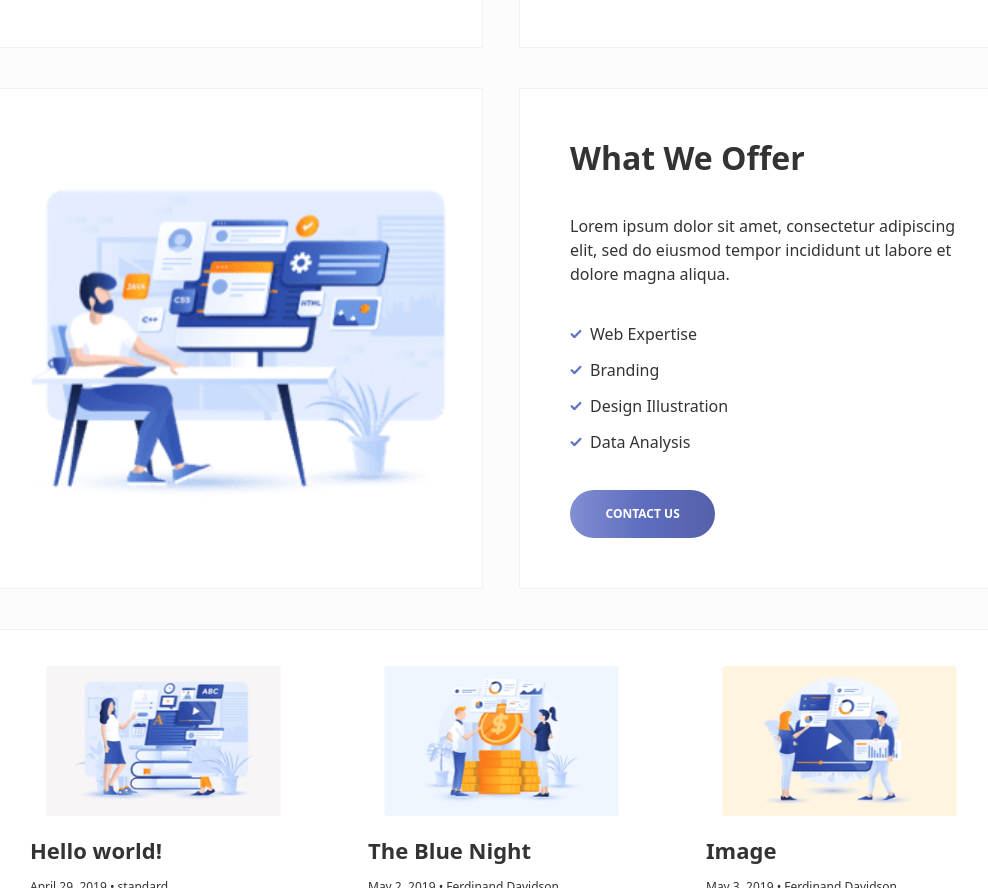
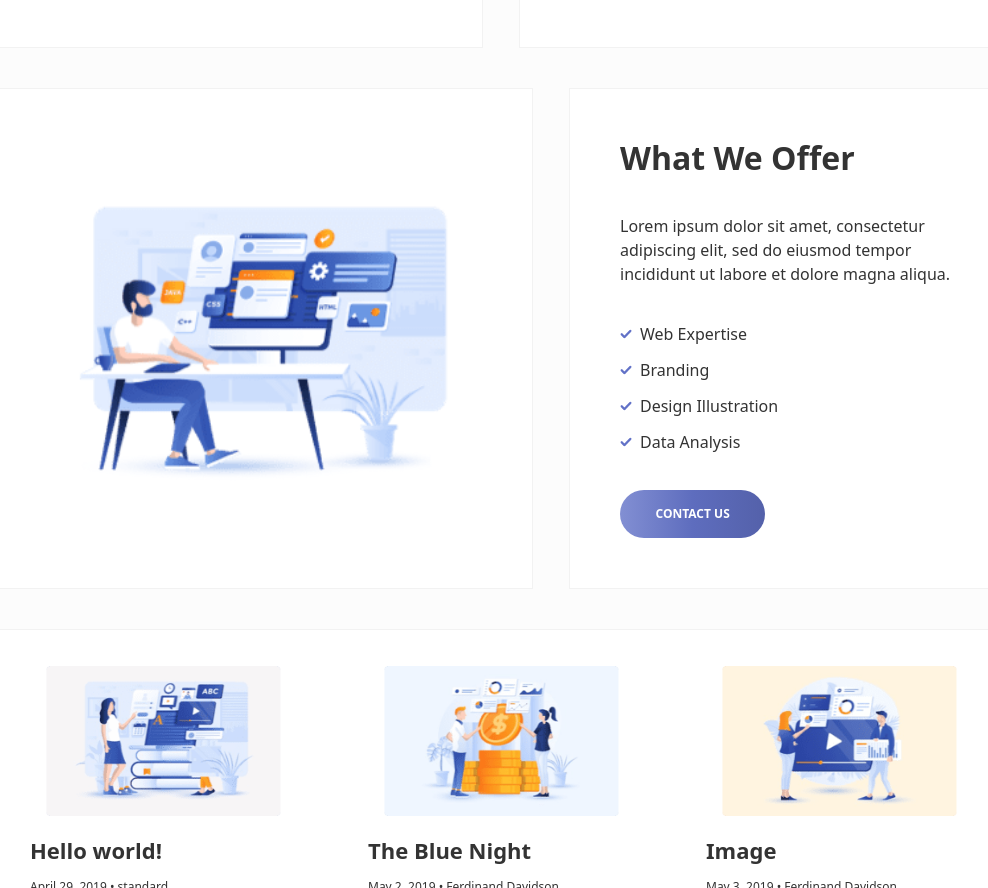
Before and after one commit to HudorHasHasHa/LandingPage, a website: page index.html in a window 1536 px wide. Shown: the part 1742-2630 px from the top of the page, without its empty margins (267-1255 px from the left). Drawn offline with nearby package versions, Linux system fonts and the light colour scheme; files that its build step writes are made by us from their sources.

Commit message:
img styles

```diff
--- a/src/sass/layout.scss
+++ b/src/sass/layout.scss
@@ -1416,6 +1416,7 @@ footer{
     display: flex;
     flex-direction: row;
     .offer-logo-wrapper{
+      padding: 20px 20px;
       border: 1px solid #f2f2f2;
       flex: 1;
       margin-right: 18px;
@@ -1589,6 +1590,7 @@ footer{
       }
     }
     .offer-logo-wrapper{
+      padding: 50px 50px;
       display: flex;
       align-items: center;
       .offer-logo-mobile{
@@ -1969,6 +1971,7 @@ footer{
       }
     }
     .offer-logo-wrapper{
+      padding: 50px 50px;
       display: flex;
       align-items: center;
       .offer-logo-mobile{
```
